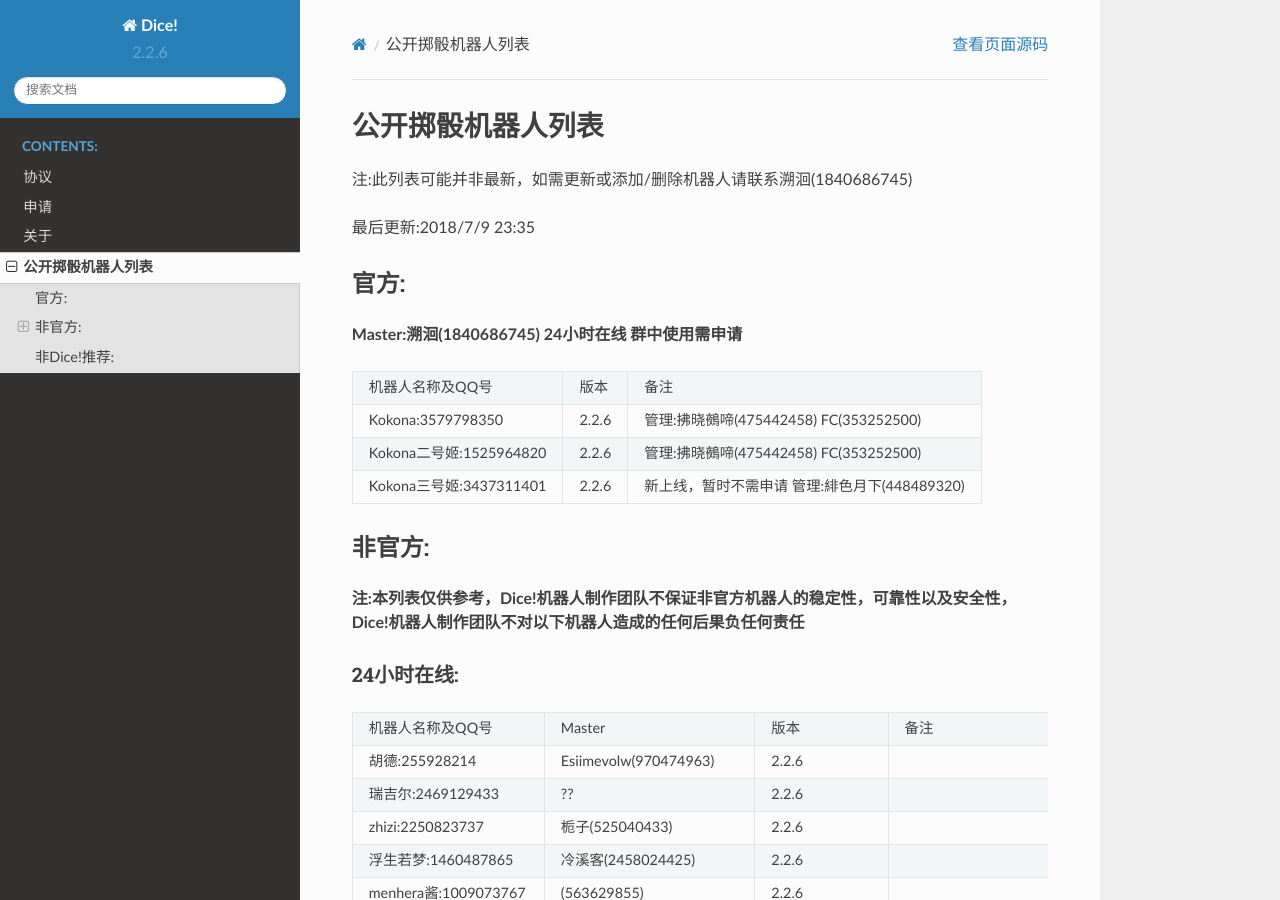
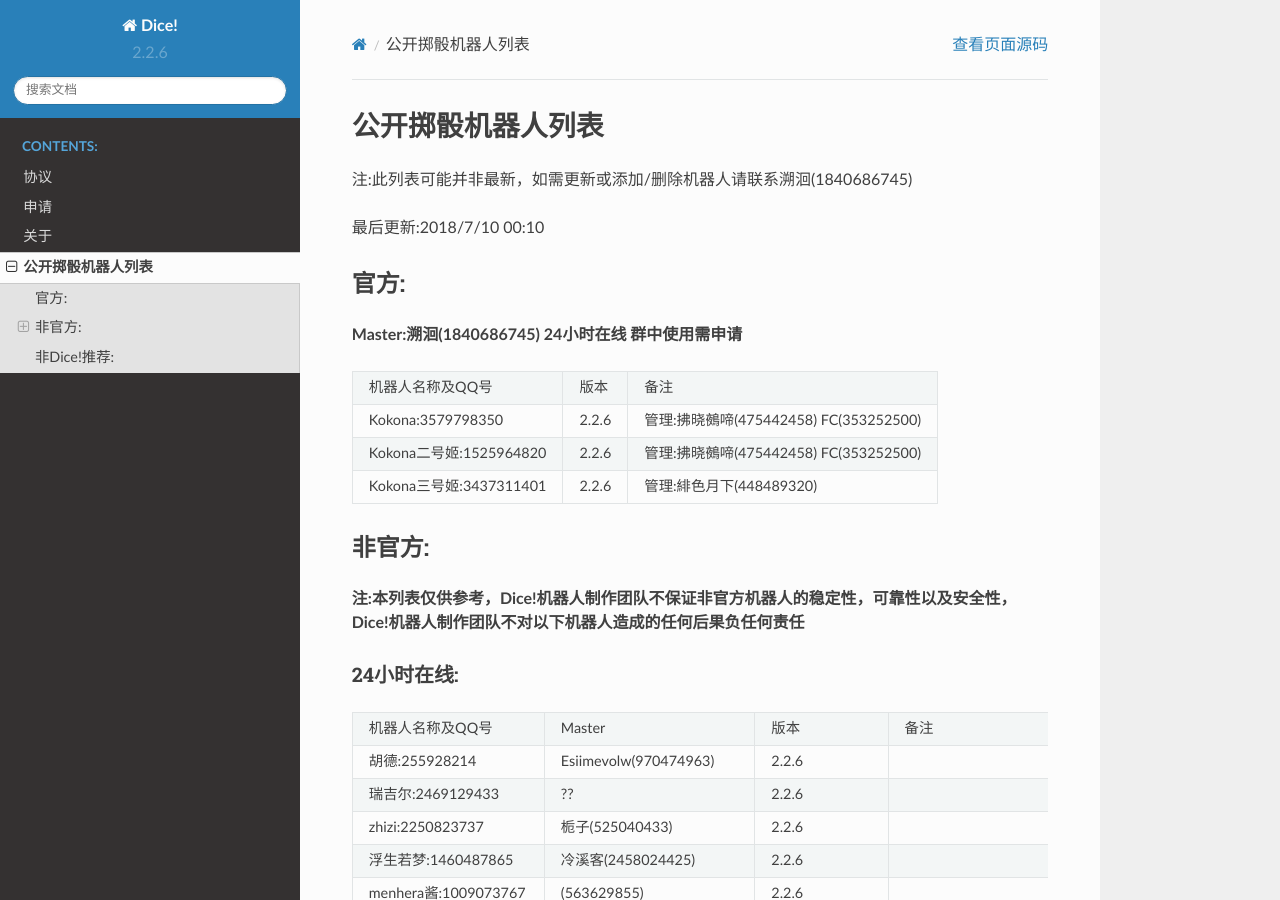
Before and after one commit to Dice-Developer-Team/Dice, a Sphinx documentation site: the page built from docs/DiceList.rst, in a window 1280 px wide and 900 px high. Built offline with Sphinx 7.4.7 and the Read the Docs theme 2.0.0, drawn with Linux system fonts in a browser that asks for light colours.

Commit message:
Add files via upload

```diff
--- a/docs/DiceList.rst
+++ b/docs/DiceList.rst
@@ -12,7 +12,7 @@
 
 注:此列表可能并非最新，如需更新或添加/删除机器人请联系溯洄(1840686745)
 
-最后更新:2018/7/9 23:35
+最后更新:2018/7/10 00:10
 
 官方:
 ==========
@@ -26,7 +26,7 @@
 +--------------------------+---------+-----------------------------------------------------+
 |Kokona二号姬:1525964820   |2.2.6    |管理:拂晓鵺啼(475442458) FC(353252500)               |
 +--------------------------+---------+-----------------------------------------------------+
-|Kokona三号姬:3437311401   |2.2.6    |新上线，暂时不需申请 管理:緋色月下(448489320)        |
+|Kokona三号姬:3437311401   |2.2.6    |管理:緋色月下(448489320)                             |
 +--------------------------+---------+-----------------------------------------------------+
 
 非官方:
```
